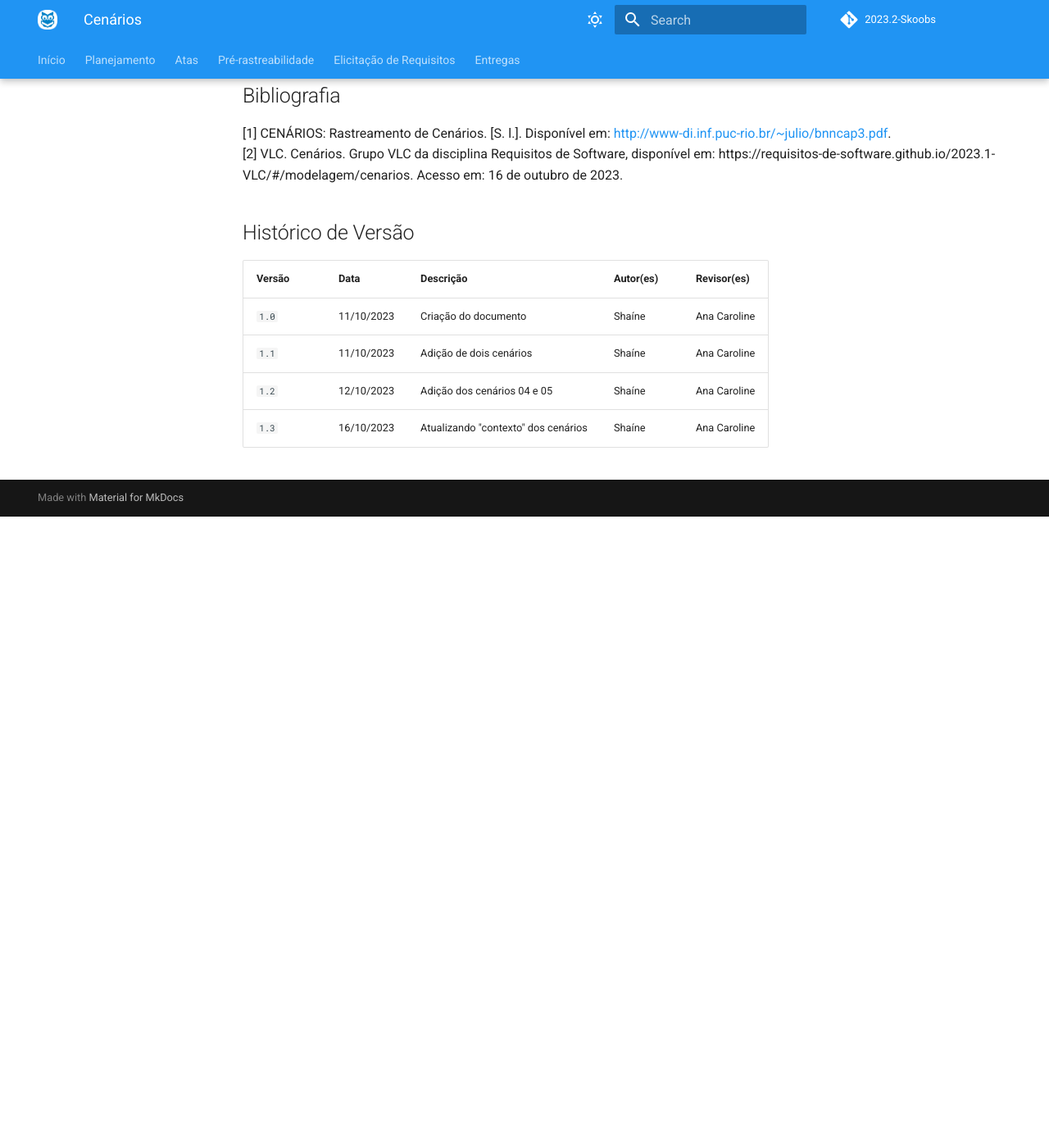
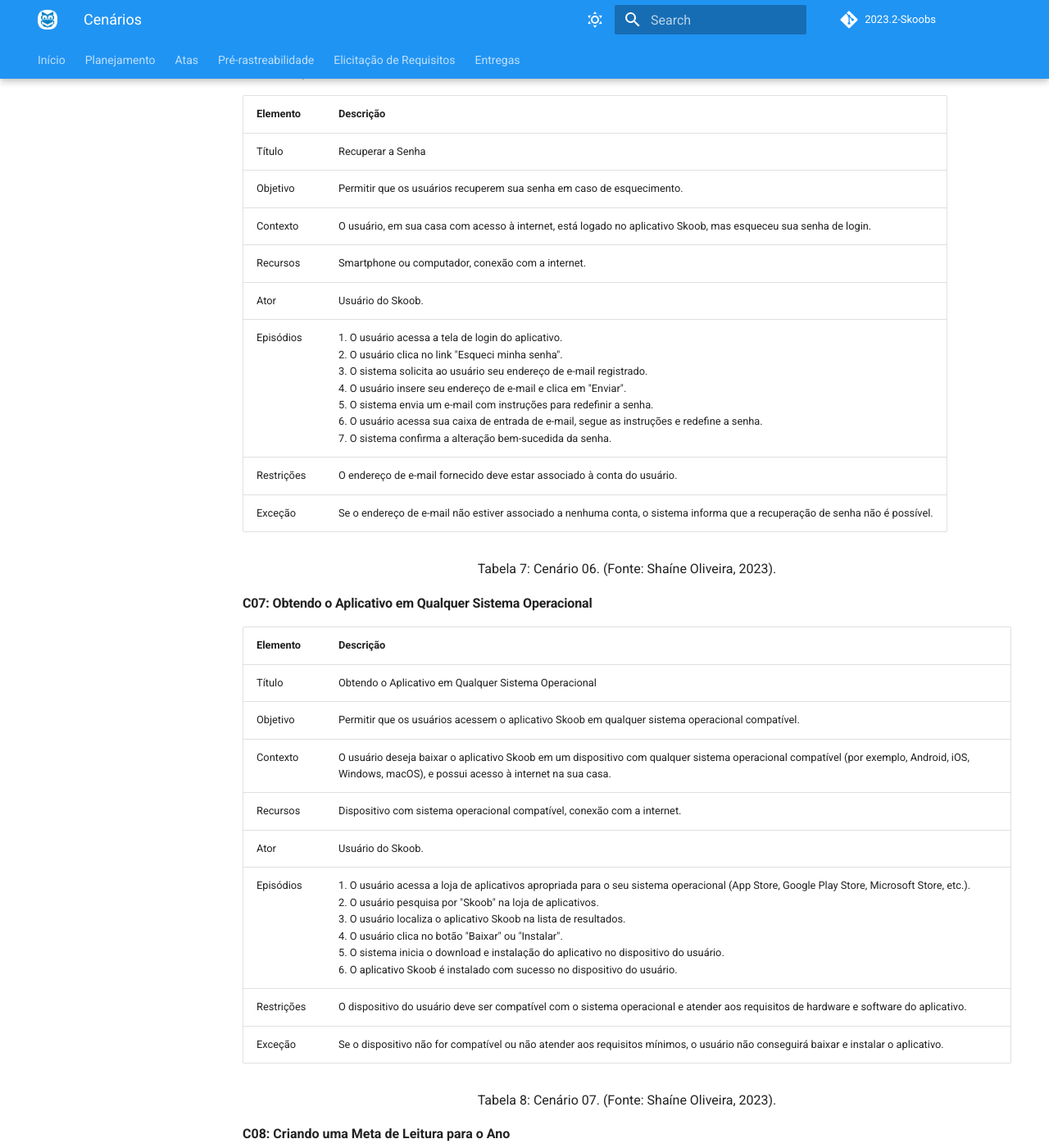
Before and after one commit to Requisitos-de-Software/2023.2-Skoob, an MkDocs documentation site: the page built from docs/modelagem/cenarios.md, in a window 1280 px wide and 1400 px high, scrolled down 4120 px. Shown: the whole window at 82% size. Built offline with MkDocs 1.6.1 and Material for MkDocs 9.7.7, drawn with Linux system fonts in a browser that asks for light colours; comment, search, counter and statistics services are not loaded; before the commit the page ends 4750 px from its top, so only the background shows below that; some of the changed text lies outside the part shown.

Commit message:
Adicionando novos cenários.

```diff
--- a/docs/modelagem/cenarios.md
+++ b/docs/modelagem/cenarios.md
@@ -119,6 +119,64 @@
 <p> Tabela 6: Cenário 05. (Fonte: Shaíne Oliveira, 2023).</p>
 </div>
 
+#### **C06: Recuperando a Senha**
+
+| Elemento    | Descrição                                        |
+|-------------|--------------------------------------------------|
+| Título      | Recuperar a Senha                                |
+| Objetivo    | Permitir que os usuários recuperem sua senha em caso de esquecimento. |
+| Contexto    | O usuário, em sua casa com acesso à internet, está logado no aplicativo Skoob, mas esqueceu sua senha de login. |
+| Recursos    | Smartphone ou computador, conexão com a internet. |
+| Ator        | Usuário do Skoob.                               |
+| Episódios   | 1. O usuário acessa a tela de login do aplicativo. <br> 2. O usuário clica no link "Esqueci minha senha". <br> 3. O sistema solicita ao usuário seu endereço de e-mail registrado.    <br>  4. O usuário insere seu endereço de e-mail e clica em "Enviar".<br> 5. O sistema envia um e-mail com instruções para redefinir a senha.<br> 6. O usuário acessa sua caixa de entrada de e-mail, segue as instruções e redefine a senha. <br>   7. O sistema confirma a alteração bem-sucedida da senha. |
+| Restrições  | O endereço de e-mail fornecido deve estar associado à conta do usuário. |
+| Exceção     | Se o endereço de e-mail não estiver associado a nenhuma conta, o sistema informa que a recuperação de senha não é possível. |
+
+<div style="text-align: center">
+<p> Tabela 7: Cenário 06. (Fonte: Shaíne Oliveira, 2023).</p>
+</div>
+
+
+#### **C07: Obtendo o Aplicativo em Qualquer Sistema Operacional**
+
+| Elemento    | Descrição                                        |
+|-------------|--------------------------------------------------|
+| Título      | Obtendo o Aplicativo em Qualquer Sistema Operacional |
+| Objetivo    | Permitir que os usuários acessem o aplicativo Skoob em qualquer sistema operacional compatível. |
+| Contexto    | O usuário deseja baixar o aplicativo Skoob em um dispositivo com qualquer sistema operacional compatível (por exemplo, Android, iOS, Windows, macOS), e possui acesso à internet na sua casa. |
+| Recursos    | Dispositivo com sistema operacional compatível, conexão com a internet. |
+| Ator        | Usuário do Skoob.                               |
+| Episódios   | 1. O usuário acessa a loja de aplicativos apropriada para o seu sistema operacional (App Store, Google Play Store, Microsoft Store, etc.). <br> 2. O usuário pesquisa por "Skoob" na loja de aplicativos. <br> 3. O usuário localiza o aplicativo Skoob na lista de resultados. <br> 4. O usuário clica no botão "Baixar" ou "Instalar". <br>   5. O sistema inicia o download e instalação do aplicativo no dispositivo do usuário.<br>  6. O aplicativo Skoob é instalado com sucesso no dispositivo do usuário. |
+| Restrições  | O dispositivo do usuário deve ser compatível com o sistema operacional e atender aos requisitos de hardware e software do aplicativo. |
+| Exceção     | Se o dispositivo não for compatível ou não atender aos requisitos mínimos, o usuário não conseguirá baixar e instalar o aplicativo. |
+
+<div style="text-align: center">
+<p> Tabela 8: Cenário 07. (Fonte: Shaíne Oliveira, 2023).</p>
+</div>
+
+
+
+
+**C08: Criando uma Meta de Leitura para o Ano**
+
+| Elemento    | Descrição                                        |
+|-------------|--------------------------------------------------|
+| Título      | Criar uma Meta de Leitura para o Ano             |
+| Objetivo    | Permitir que os usuários estabeleçam uma meta de leitura pessoal para o ano. |
+| Contexto    | O usuário, em casa ou em qualquer local com acesso à internet, está logado em sua conta no aplicativo Skoob. |
+| Recursos    | Smartphone, tablet ou computador, conexão com a internet. |
+| Ator        | Usuário do Skoob.                               |
+| Episódios   | 1. O usuário acessa a seção "Metas de Leitura" no aplicativo. <br> 2. O usuário clica no botão "Criar Nova Meta". <br>  3. O sistema solicita ao usuário detalhes da meta, como o número de livros a serem lidos e a data limite para alcançar a meta.<br>  4. O usuário fornece esses detalhes, incluindo o número desejado de livros e a data de conclusão da meta. <br> 5. O sistema confirma a criação da meta.          |
+| Restrições  | A data limite deve ser definida para um período futuro, e o número de livros deve ser um valor inteiro válido. |
+| Exceção     | Se o usuário tentar criar uma meta com data no passado ou inserir informações inválidas, o sistema exibe uma mensagem de erro. |
+
+<div style="text-align: center">
+<p> Tabela 9: Cenário 08. (Fonte: Shaíne Oliveira, 2023).</p>
+</div>
+
+
+
+
 
 
 ## Bibliografia
@@ -134,3 +192,4 @@
 | `1.1`  | 11/10/2023 | Adição de dois cenários       | Shaíne  | Ana Caroline        |
 | `1.2`  | 12/10/2023 | Adição dos cenários 04 e 05      | Shaíne  | Ana Caroline        |
 | `1.3`  | 16/10/2023 | Atualizando "contexto" dos cenários     | Shaíne  | Ana Caroline        |
+| `1.4`  | 18/10/2023 | Adiciona novos cenários     | Shaíne  | Ana Caroline        |
```
